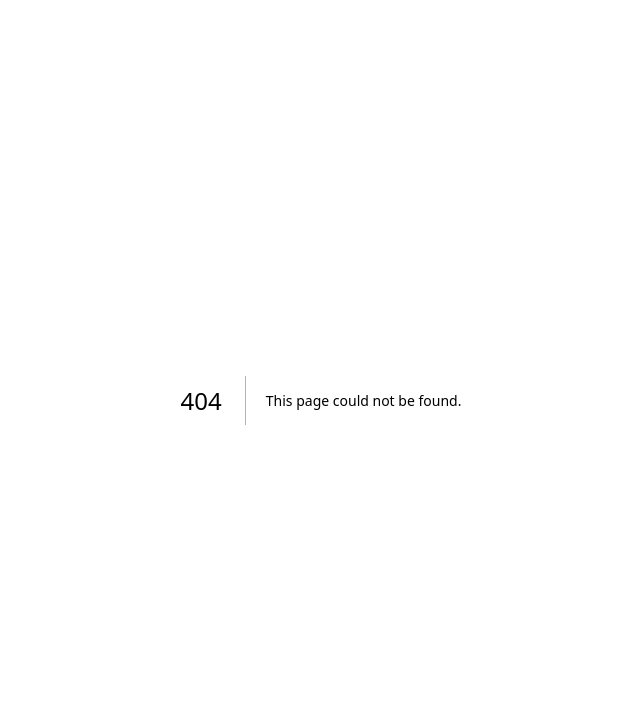
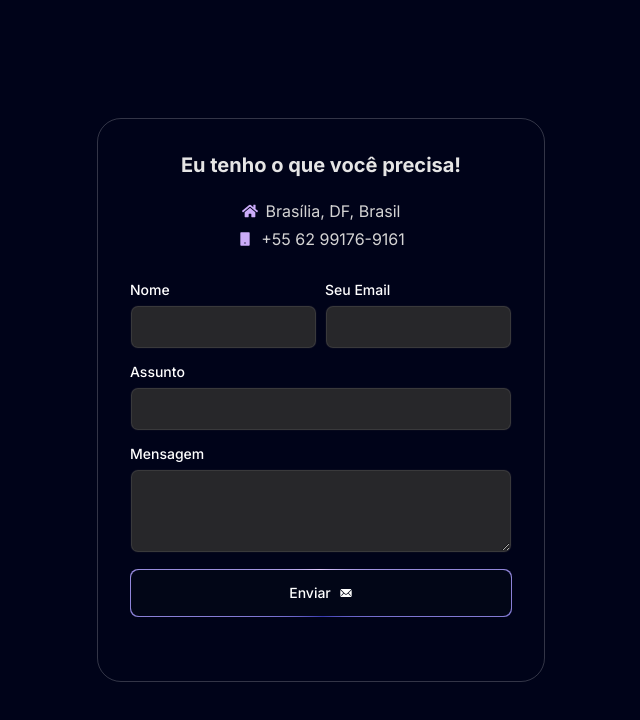
Before and after one commit to GabrielaTiago/Portfolio, a Next.js app: page /contact in a window 1280 px wide. Before the commit this address had no page. Shown: the top 720 px of the page, without its empty margins (319-959 px from the left). Built offline with nearby package versions, Linux system fonts and the light colour scheme.

Commit message:
:sparkles: feat: Creates the Contact page

```diff
--- /dev/null
+++ b/src/app/contact/page.tsx
@@ -0,0 +1,57 @@
+'use client';
+import { FormEvent } from 'react';
+import { FaHome } from 'react-icons/fa';
+import { IoIosMail } from 'react-icons/io';
+import { RiSmartphoneFill } from 'react-icons/ri';
+import { Input } from '@/components/ui/Input';
+import { Label, LabelInputContainer } from '@/components/ui/Label';
+import { MagicButton } from '@/components/MagicButton';
+import { TextArea } from '@/components/ui/TextArea';
+import { contactAddress, contactHeading, contactPhone } from '@/data';
+
+export default function Contact() {
+	const handleSubmit = (e: FormEvent<HTMLFormElement>) => {
+		e.preventDefault();
+		console.log('Form submitted');
+	};
+
+	return (
+		<main className='bg-black-100 h-screen flex justify-center items-center flex-col mx-auto py-10 px-5 lg:px-10'>
+			<div className='max-w-md w-full h-fit rounded-3xl p-6 md:p-8 shadow-input border dark:border-white/[0.2] border-black/[0.1]'>
+				<h2 className='font-bold text-xl text-neutral-800 dark:text-neutral-200 text-center'>{contactHeading}</h2>
+
+				<div className='mt-5 flex flex-col justify-center items-center gap-1 text-white-100 dark:text-neutral-300 text-base'>
+					<span className='flex items-center gap-2'>
+						<FaHome className='text-purple' width={8} height={8} /> {contactAddress}
+					</span>
+					<span className='flex items-center gap-2'>
+						<RiSmartphoneFill className='text-purple' width={8} height={8} /> {contactPhone}
+					</span>
+				</div>
+
+				<form className='my-8 space-y-4 ' onSubmit={handleSubmit}>
+					<div className='flex flex-col md:flex-row space-y-2 md:space-y-0 md:space-x-2'>
+						<LabelInputContainer>
+							<Label htmlFor='name'>Nome</Label>
+							<Input id='name' placeholder='' type='text' />
+						</LabelInputContainer>
+						<LabelInputContainer>
+							<Label htmlFor='email'>Seu Email</Label>
+							<Input id='email' placeholder='' type='email' />
+						</LabelInputContainer>
+					</div>
+					<LabelInputContainer>
+						<Label htmlFor='subject'>Assunto</Label>
+						<Input id='subject' placeholder='' type='text' />
+					</LabelInputContainer>
+					<LabelInputContainer>
+						<Label htmlFor='message'>Mensagem</Label>
+						<TextArea id='message' placeholder='' />
+					</LabelInputContainer>
+
+					<MagicButton title='Enviar' icon={<IoIosMail />} position='right' type='submit' />
+				</form>
+			</div>
+		</main>
+	);
+}
```
